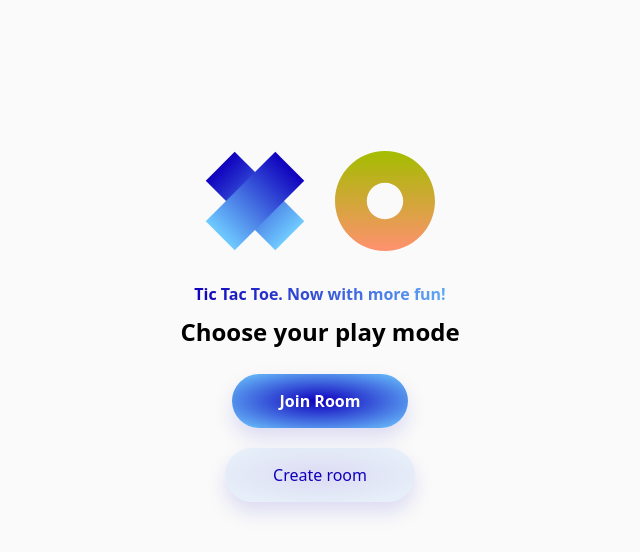
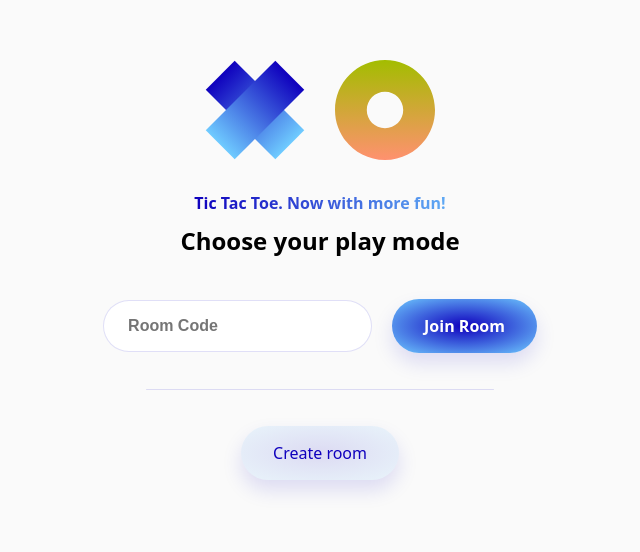
Before and after one commit to haneenmahd/tic-tac-go, a React (Create React App) app in the folder client/: page / in a window 1280 px wide. Shown: the part 114-666 px from the top of the page, without its empty margins (320-960 px from the left). Built offline with nearby package versions, Linux system fonts and the light colour scheme.

Commit message:
optimise landing page

```diff
--- a/client/src/App.js
+++ b/client/src/App.js
@@ -15,7 +15,7 @@ const FadeIn = keyframes`
 
 const AppWraper = styled.div`
   min-height: 100vh;
-  padding: 3rem;
+  padding: 0rem;
   animation: ${FadeIn} 0.3s ease-out;
 `;
 
--- a/client/src/pages/Home.js
+++ b/client/src/pages/Home.js
@@ -1,7 +1,15 @@
 import { useState } from "react";
 import { Link } from "react-router-dom";
 import styled, { css } from "styled-components";
-import { Button, COLORS, FlexDiv, GameInfo, HighlightedText } from "../styling";
+import {
+  Button,
+  COLORS,
+  Divider,
+  FlexDiv,
+  GameInfo,
+  HighlightedText,
+  TextField,
+} from "../styling";
 import { PlayerSide, PlayModes } from "../store/data";
 import SymbolO from "../assets/svg/O-symbol.svg";
 import SymbolX from "../assets/svg/X-symbol.svg";
@@ -51,12 +59,16 @@ const Home = () => {
         <h2>Choose your play mode</h2>
 
         <FlexDiv direction="column" gap="20px">
-          <Button onClick={() => handlePlayMode(PlayModes.ONLINE)}>
-            Join Room
-          </Button>
-          <Button onClick={() => handlePlayMode(PlayModes.OFFLINE)} secondary>
-            Create room
-          </Button>
+          <FlexDiv direction="row" gap="20px">
+            <TextField placeholder="Room Code" />
+            <Button onClick={() => handlePlayMode(PlayModes.ONLINE)}>
+              Join Room
+            </Button>
+          </FlexDiv>
+          <Divider />
+          <FlexDiv>
+            <Button secondary>Create room</Button>
+          </FlexDiv>
         </FlexDiv>
       </FlexDiv>
     </div>
--- a/client/src/styling/index.js
+++ b/client/src/styling/index.js
@@ -34,14 +34,13 @@ export const PlayerName = styled.p`
 `;
 
 export const Button = styled.div`
-  padding: 1rem 3rem;
+  padding: 1rem 2rem;
   color: white;
   background: radial-gradient(${COLORS.blue}, ${COLORS.lightBlue});
   border-radius: 30px;
   font-weight: 600;
   cursor: pointer;
   box-shadow: 0 10px 20px 0 ${COLORS.fadedBlue};
-  transition: background-position 100ms ease-in-out;
 
   ${(props) =>
     props.disabled &&
@@ -60,6 +59,28 @@ export const Button = styled.div`
       color: ${COLORS.blue};
       font-weight: 500;
     `}
+`;
+
+export const TextField = styled.input`
+  padding: 1rem 1.5rem;
+  font-size: 1rem;
+  border: 1px solid ${COLORS.fadedBlue};
+  outline: none;
+  border-radius: 30px;
+  font-weight: 600;
+  box-shadow: 0 0 0 0;
+  transition: 100ms ease-in-out;
+
+  &:focus {
+    box-shadow: 0 0 0 2px ${COLORS.fadedBlue};
+  }
+`;
+
+export const Divider = styled.span`
+  background: ${COLORS.fadedBlue};
+  width: 80%;
+  height: 1px;
+  border-radius: 30px;
 `;
 
 export const HighlightedText = styled.b`
```
